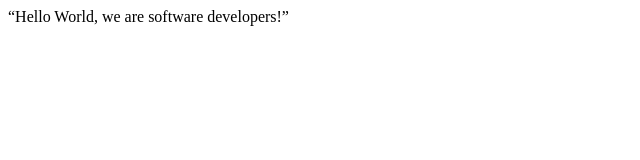
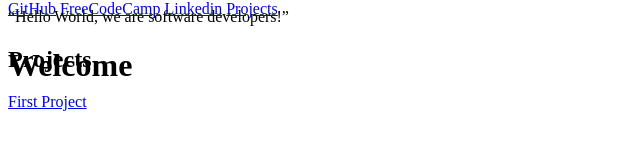
Before and after one commit to SSEKA/microtrialchallengetwo, a plain HTML site: page index.html in a window 1280 px wide. Shown: the whole page, without its empty margins (0-640 px from the left). Drawn offline with Linux system fonts and the light colour scheme.

Commit message:
Updating the Personal Portfolio's hmtl file

```diff
--- a/css/style.css
+++ b/css/style.css
@@ -0,0 +1,13 @@
+@media only screen and (max-width: 600px) {
+    body {
+      background-color: lightblue;
+    }
+  }
+  #navbar{
+    position: fixed;
+    top: 0;
+  }
+  #welcome-section{
+    position: fixed;
+    top: 1;
+  }
--- a/index.html
+++ b/index.html
@@ -10,6 +10,22 @@
     <script src="https://cdn.freecodecamp.org/testable-projects-fcc/v1/bundle.js"></script>
     <script  src="js/index.js"></script>
     “Hello World, we are software developers!”
-
+    <div id = "welcome-section">
+  <h1 > Welcome</h1>
+  </div>
+  <div id = "projects">
+    <h2>Projects</h2>
+    <div class = "project-tile">
+      <a href = "google.com">First Project</a>
+     <div>
+      <nav id ="navbar">
+      <a id = "profile-link" href = "#" target = "_blank">GitHub</a>
+      <a id = "profile-link" href = "freecodecamp.com" >FreeCodeCamp</a>
+      <a id = "profile-link" href = "linkedin.com">Linkedin</a>
+      <a id = "profile-link" href = "#project-tile" >Projects</a>
+      </nav>
+      </div>
+    </div>
+  </div>
   </body>
 </html>
```
